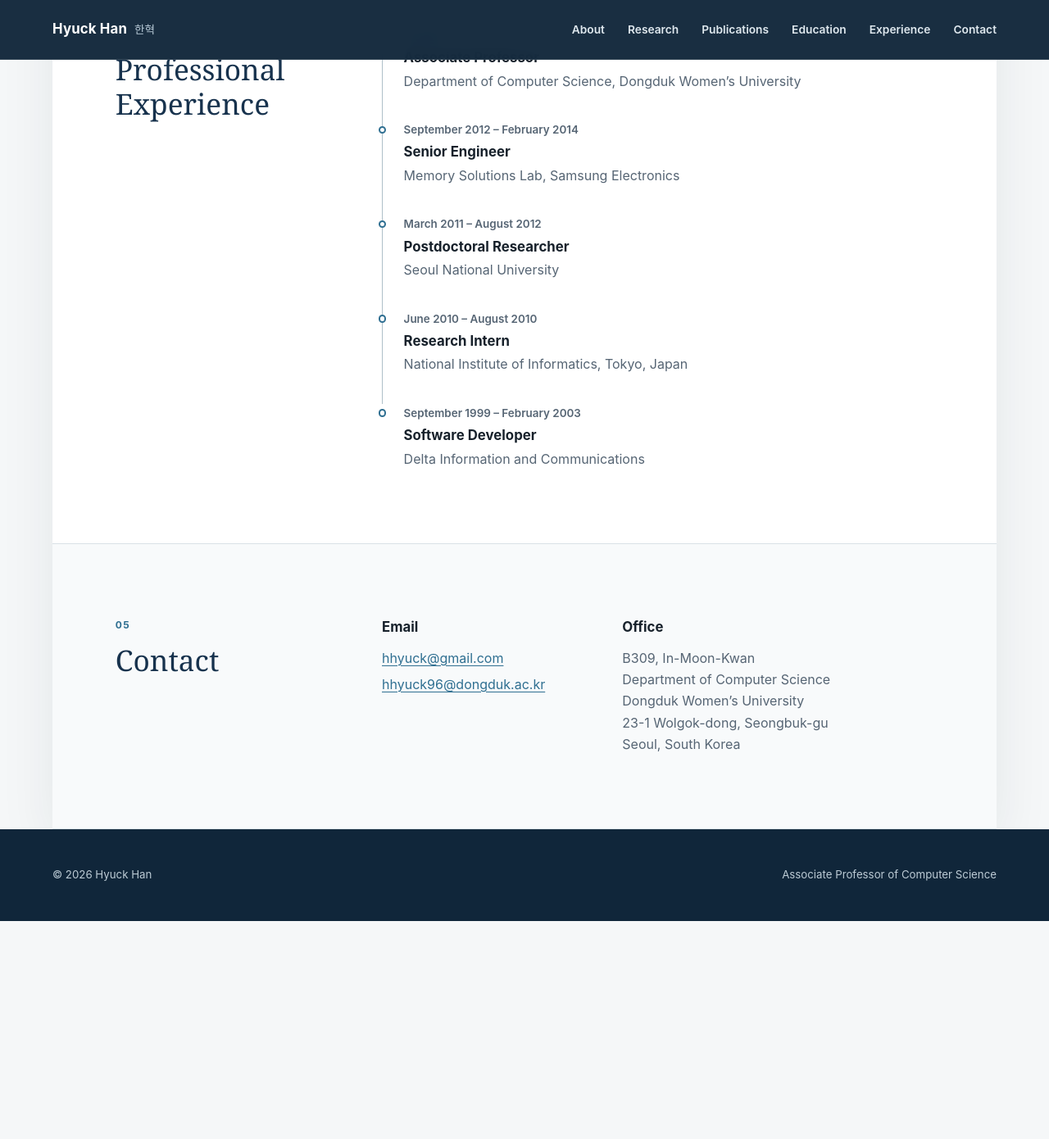
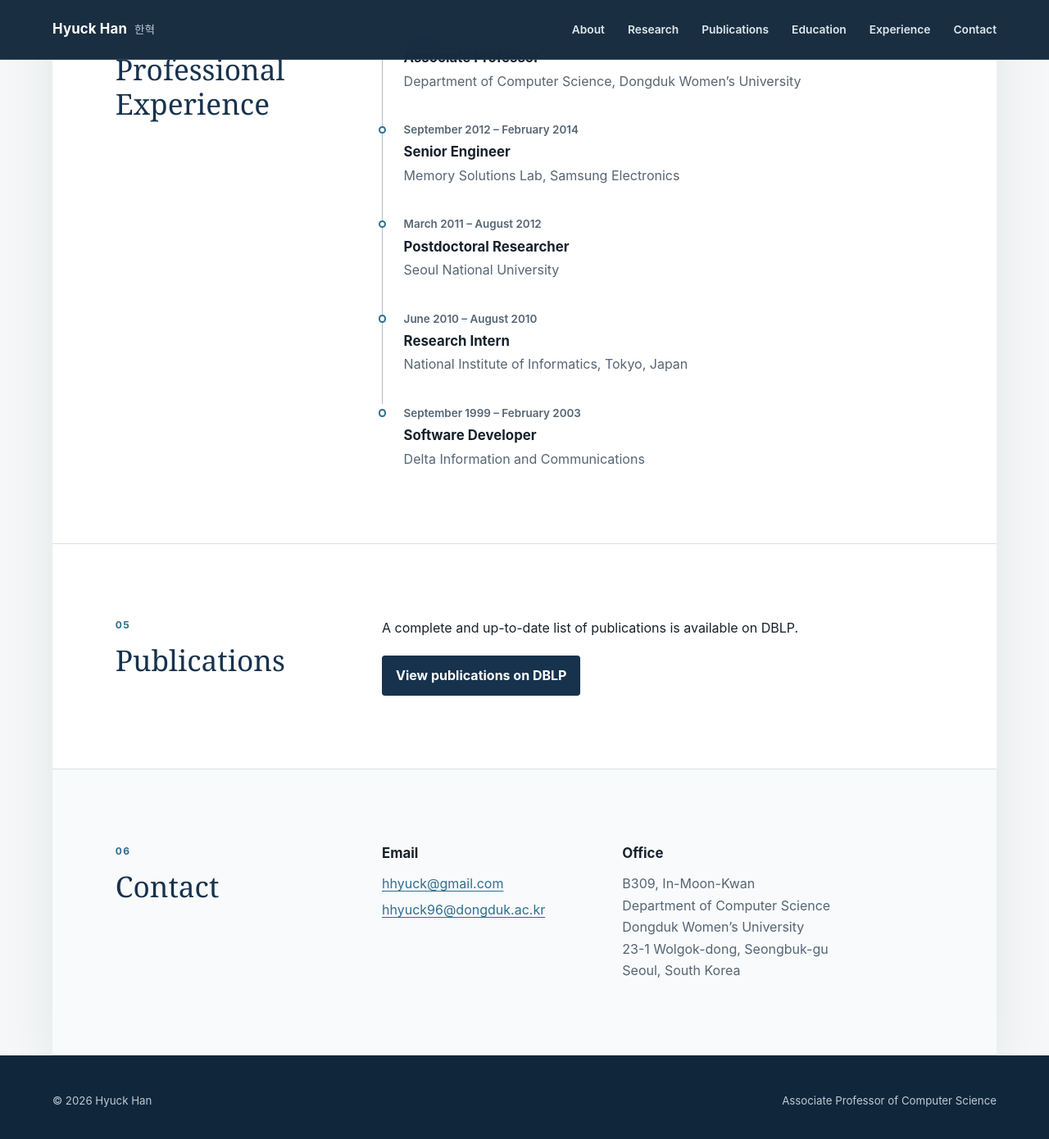
Before and after one commit to HyuckHan/HyuckHan.github.io, a Jekyll site: the page built from index.md, in a window 1280 px wide and 1400 px high, scrolled down 1936 px. Shown: the top 1390 px of the window at 82% size. Built offline with Jekyll 4.4.1, drawn with Linux system fonts in a browser that asks for light colours; before the commit the page ends 3060 px from its top, so only the background shows below that.

Commit message:
Changes to be committed: 	modified:   assets/css/style.css 	modified:   index.md

```diff
--- a/assets/css/style.css
+++ b/assets/css/style.css
@@ -324,6 +324,27 @@ a:focus-visible {
   color: var(--muted);
 }
 
+.publications p {
+  margin: 0 0 1.25rem;
+}
+
+.publications__link {
+  padding: 0.65rem 1rem;
+  display: inline-block;
+  color: var(--paper);
+  background: var(--navy);
+  border: 1px solid var(--navy);
+  border-radius: 0.2rem;
+  font-weight: 650;
+  text-decoration: none;
+}
+
+.publications__link:hover {
+  color: var(--paper);
+  background: var(--blue);
+  border-color: var(--blue);
+}
+
 .section--contact {
   background: #f8fafb;
 }
--- a/index.md
+++ b/index.md
@@ -119,9 +119,25 @@ title: Home
   </div>
 </section>
 
+<section id="publications" class="section" aria-labelledby="publications-heading">
+  <div class="section__heading">
+    <p class="section__number" aria-hidden="true">05</p>
+    <h2 id="publications-heading">Publications</h2>
+  </div>
+  <div class="section__body publications">
+    <p>A complete and up-to-date list of publications is available on DBLP.</p>
+    <a
+      class="publications__link"
+      href="https://dblp.uni-trier.de/pid/17/5450.html?view=by-year"
+      target="_blank"
+      rel="noopener noreferrer"
+    >View publications on DBLP</a>
+  </div>
+</section>
+
 <section id="contact" class="section section--contact" aria-labelledby="contact-heading">
   <div class="section__heading">
-    <p class="section__number" aria-hidden="true">05</p>
+    <p class="section__number" aria-hidden="true">06</p>
     <h2 id="contact-heading">Contact</h2>
   </div>
   <div class="section__body contact-grid">
```
